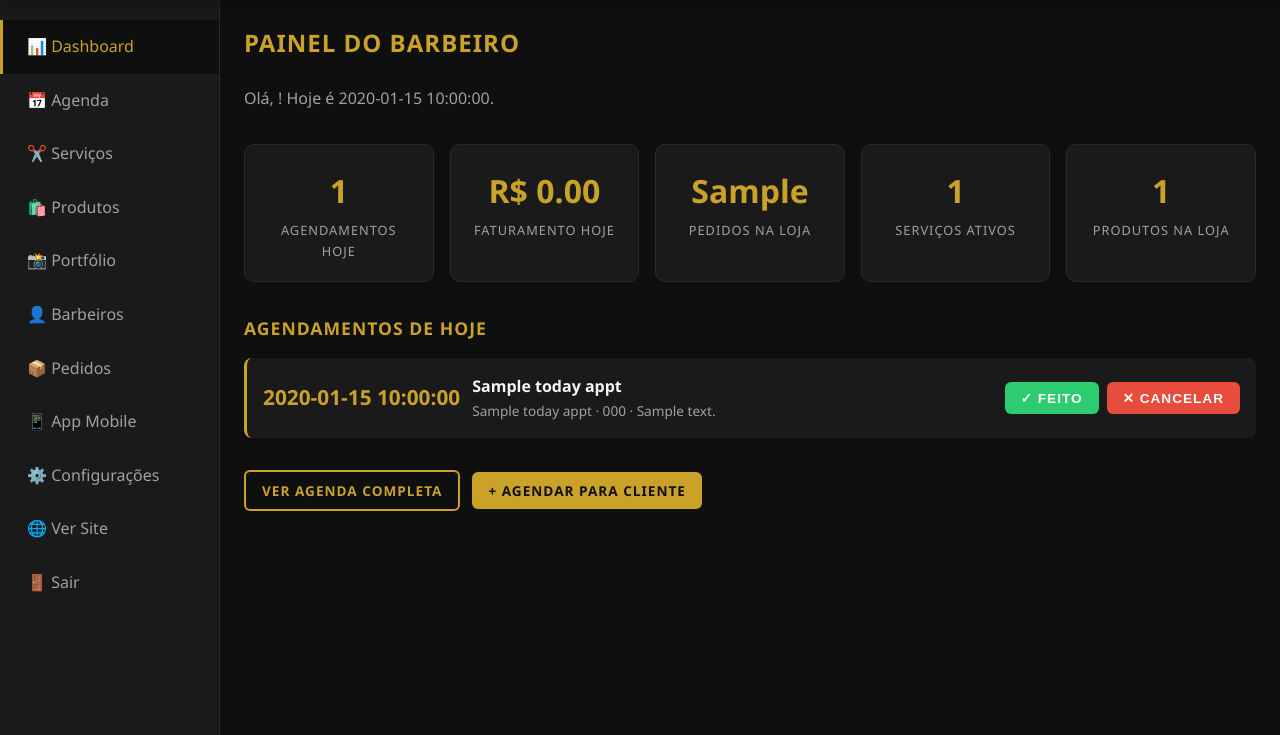
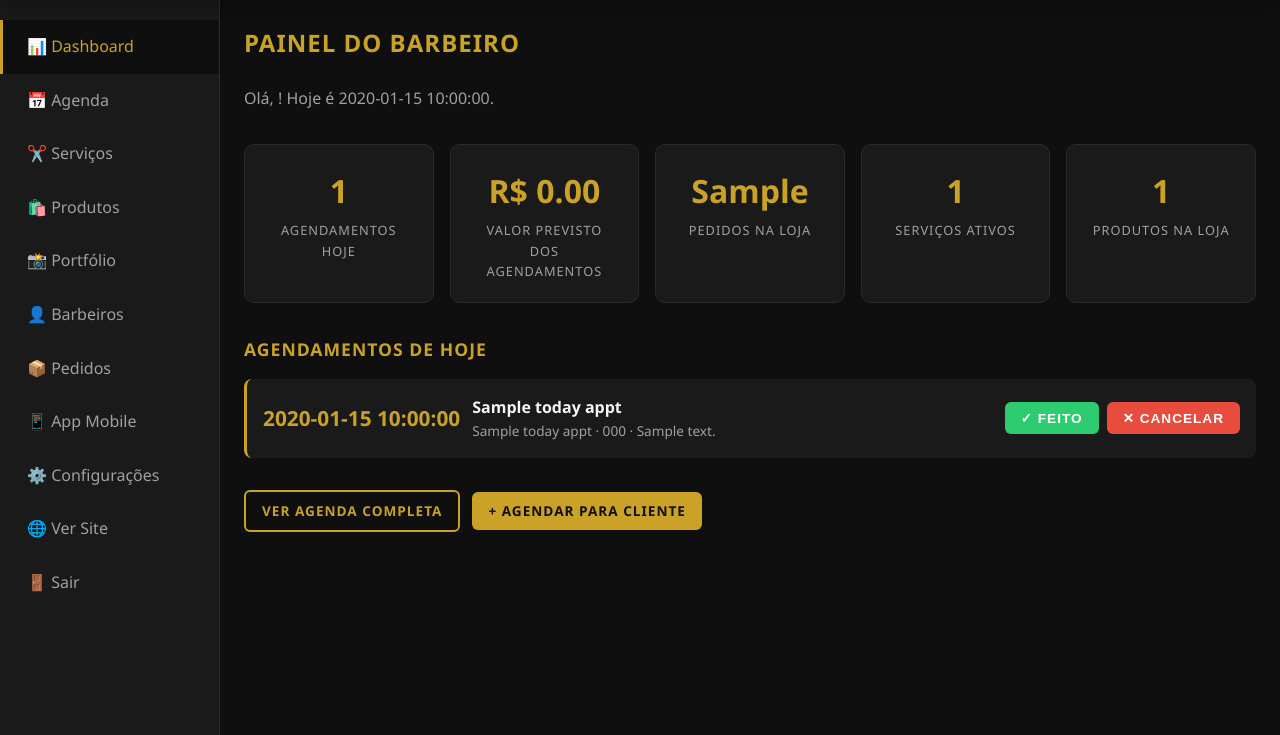
Before and after one commit to rafael-giovanini/barberflow, a FastAPI app: template templates/admin/dashboard.html in a window 1280 px wide. Shown: the part 66-801 px from the top of the page. Run offline with FastAPI, Linux system fonts and the light colour scheme; data comes from the database, SQL or seed files in the repository; the template is opened without the code that fills it: most values are stand-ins (such as "Sample title", 1, 10 or a date in 2020).

Commit message:
Link finance dashboard and clarify scheduled value

```diff
--- a/templates/admin/dashboard.html
+++ b/templates/admin/dashboard.html
@@ -10,6 +10,7 @@
     <a href="/admin/portfolio">📸 Portfólio</a>
     <a href="/admin/barbeiros">👤 Barbeiros</a>
     <a href="/admin/pedidos">📦 Pedidos</a>
+    {% if user.role == "admin" %}<a href="/admin/financeiro">💰 Financeiro</a>{% endif %}
     <a href="/app" target="_blank">📱 App Mobile</a>
     <a href="/admin/configuracoes">⚙️ Configurações</a>
     <a href="/">🌐 Ver Site</a>
@@ -27,7 +28,7 @@
       </div>
       <div class="stat-card">
         <div class="stat-value">R$ {{ "%.2f"|format(total_valor) }}</div>
-        <div class="stat-label">Faturamento Hoje</div>
+        <div class="stat-label">Valor previsto dos agendamentos</div>
       </div>
       <div class="stat-card">
         <div class="stat-value">{{ pending_orders }}</div>
```
